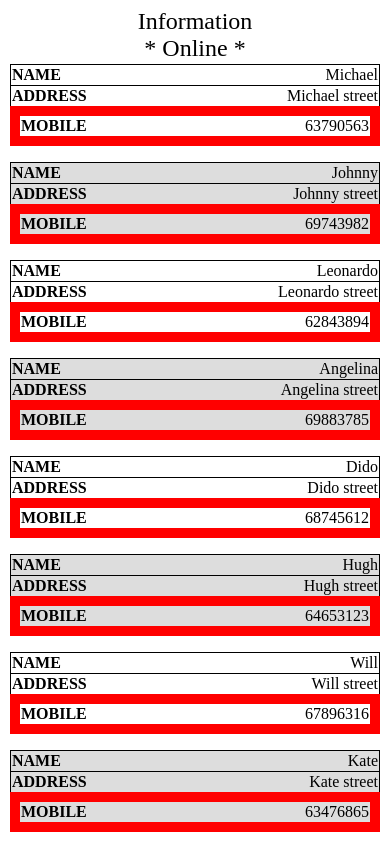
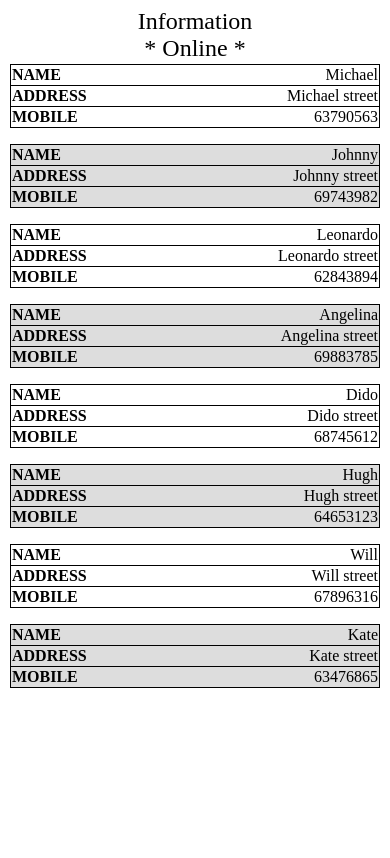
Before and after one commit to Andy30303000/contact-info-mobile-web-app, a plain HTML site: page index.html in a window 390 px wide. Drawn offline with Linux system fonts and the light colour scheme.

Commit message:
Update style.css

```diff
--- a/style.css
+++ b/style.css
@@ -50,7 +50,7 @@ table th {
 
     table td:last-child {
         border-bottom: 0;
-        border: 10px solid #FF0000;
+        border: 1px solid #000000;
     }
 
     tr:nth-child(even) {
```
